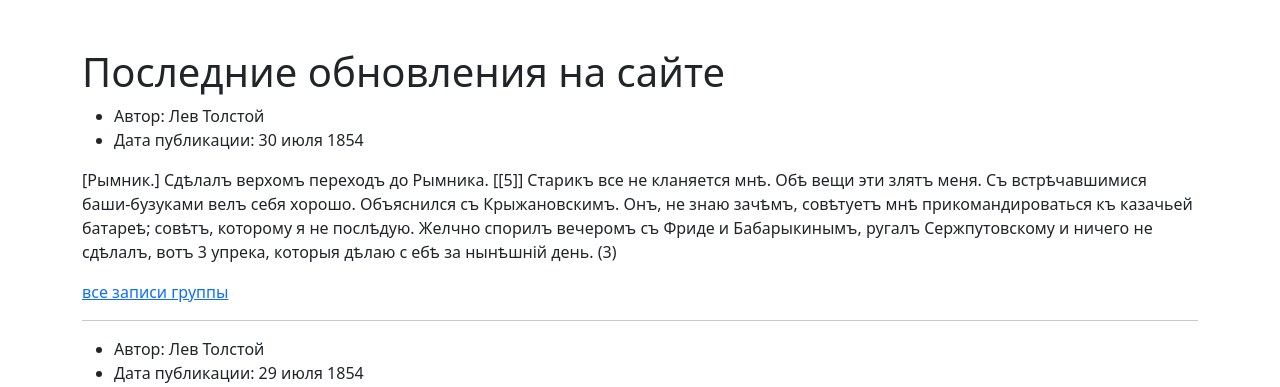
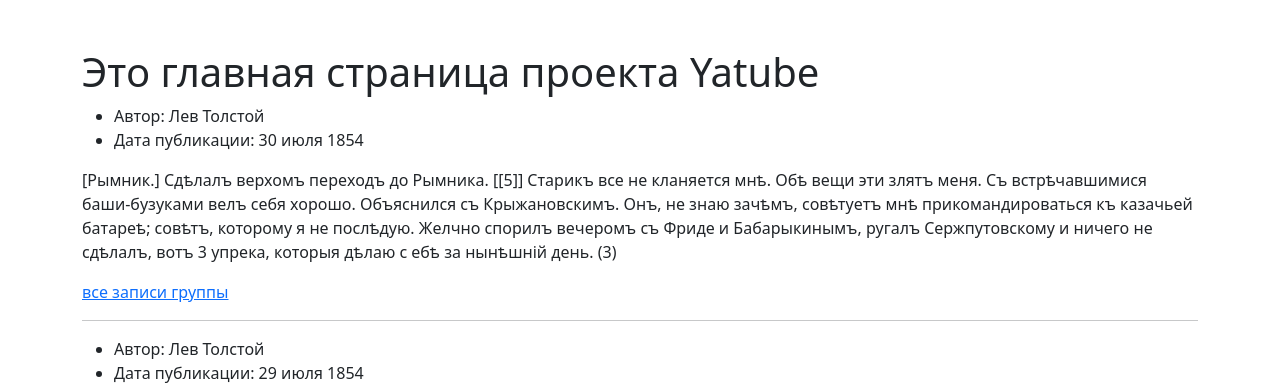
Before and after one commit to xdmitrx/yatube_project, a Django app: page / in a window 1280 px wide. Shown: the part 56-443 px from the top of the page. Run offline with Django 3.2, Linux system fonts and the light colour scheme; some libraries are stand-ins or nearby versions.

Commit message:
словарь контекста

```diff
--- a/yatube/posts/views.py
+++ b/yatube/posts/views.py
@@ -4,12 +4,27 @@
 # Create your views here.
 def index(request):
     template = 'posts/index.html'
-    return render(request, template)
+    title = 'Социальная сеть для блогеров Yatube'
+    # Словарь с данными принято называть context
+    context = {
+        # В словарь можно передать переменную
+        'title': title,
+        # А можно сразу записать значение в словарь. Но обычно так не делают
+        'text': 'Это главная страница проекта Yatube',
+    }
+    # Третьим параметром передаём словарь context
+    return render(request, template, context)
 
 
 def group_list(request):
     template = 'posts/group_list.html'
-    return render(request, template)
+    title = 'Здесь будет информация о группах проекта Yatube'
+    context = {
+        'title': title,
+        'text': 'Лев Толстой – зеркало русской революции'
+    }
+    return render(request, template, context)
+
 
 def group_posts(request, slug):
     return HttpResponse(f'Страницы сообществ {slug}')
--- a/yatube/templates/base.html
+++ b/yatube/templates/base.html
@@ -13,7 +13,6 @@
     <meta name="theme-color" content="#ffffff">
     <!-- Подключен файл со стандартными стилями бустрап -->
     <link rel="stylesheet" href="css/bootstrap.min.css">
-    <title></title>
   </head>
   <body>
     {% include 'includes/header.html' %}
--- a/yatube/templates/posts/group_list.html
+++ b/yatube/templates/posts/group_list.html
@@ -1,11 +1,11 @@
  {% extends 'base.html' %}
  {% block content %}
-    <title>Лев Толстой – зеркало русской революции.</title>
+    <title>{{ title }}</title>
   <body>
     <main>
       <!-- класс py-5 создает отступы сверху и снизу блока -->
       <div class="container py-5">
-        <h1>Лев Толстой – зеркало русской революции.</h1>
+        <h1>{{ text }}</h1>
         <p>
           Группа тайных поклонников графа.
         </p>
--- a/yatube/templates/posts/index.html
+++ b/yatube/templates/posts/index.html
@@ -1,11 +1,11 @@
  {% extends 'base.html' %}
  {% block content %}
-    <title>Последние обновления на сайте</title>
+    <title>{{ title }}</title>
   <body>
     <main>
       <!-- класс py-5 создает отступы сверху и снизу блока -->
       <div class="container py-5">
-        <h1>Последние обновления на сайте</h1>
+        <h1>{{ text }}</h1>
         <article>
           <ul>
             <li>
```
